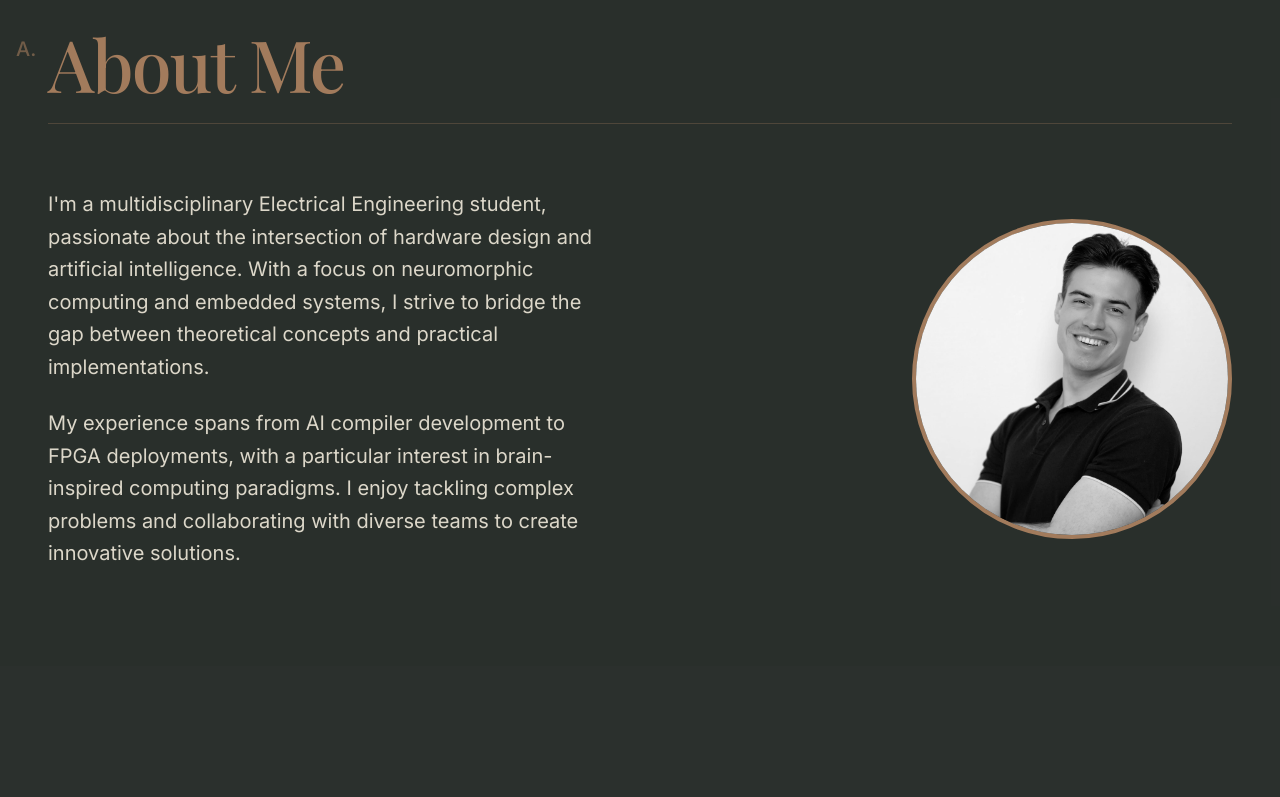
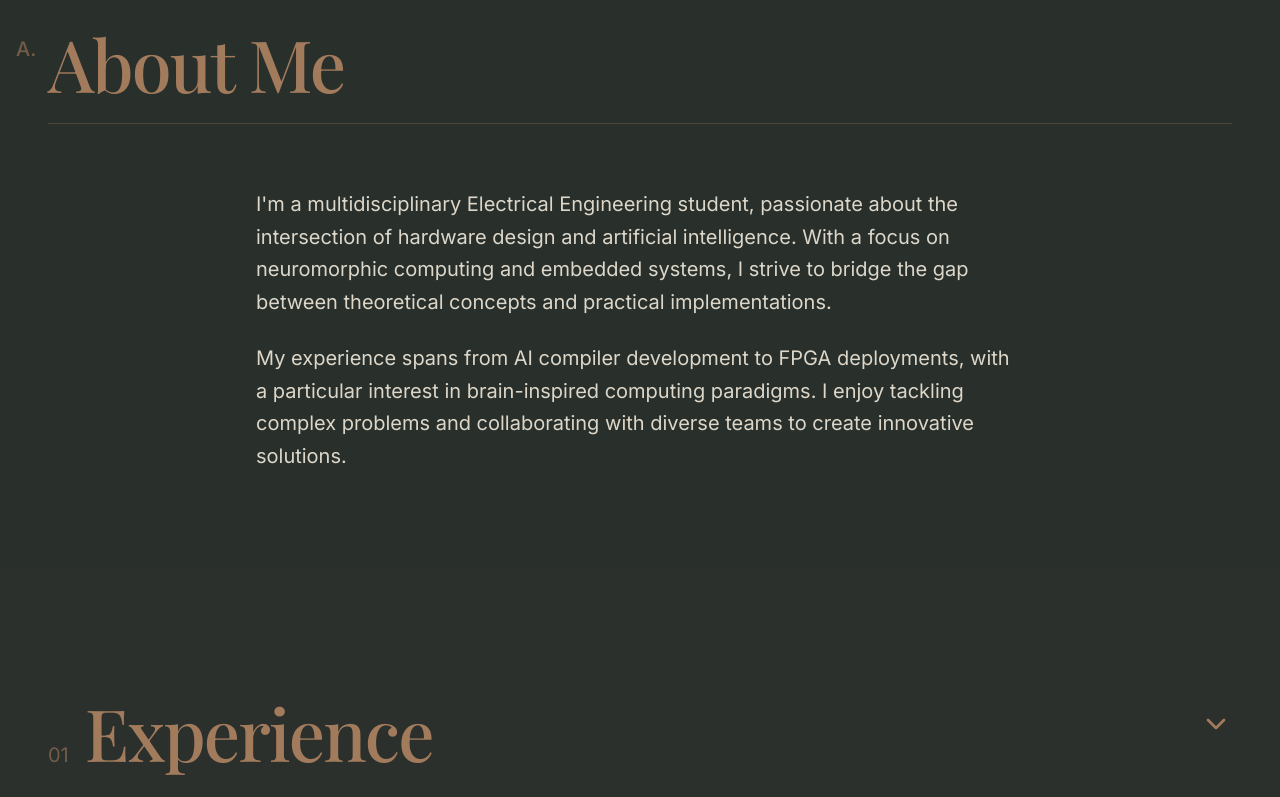
Before and after one commit to copparihollmann/page, a React (Vite) app: page / in a window 1280 px wide. Shown: the part 919-1716 px from the top of the page. Built offline with nearby package versions, Linux system fonts and the light colour scheme; a web font is replaced by a local one.

Commit message:
Refactor image display and section opening
- Removed image from AboutMe section.
- Adjusted Hero image appearance.
- Fixed default opening of Experience section.

```diff
--- a/src/components/AboutMe.tsx
+++ b/src/components/AboutMe.tsx
@@ -2,11 +2,7 @@
 import React from 'react';
 import SectionTitle from './SectionTitle';
 
-interface AboutMeProps {
-  image?: string;
-}
-
-const AboutMe: React.FC<AboutMeProps> = ({ image }) => {
+const AboutMe: React.FC = () => {
   return (
     <section id="about" className="section bg-dark-green/30">
       <SectionTitle
@@ -15,8 +11,7 @@ const AboutMe: React.FC<AboutMeProps> = ({ image }) => {
         number="A."
       />
 
-      <div className="grid grid-cols-1 md:grid-cols-2 gap-12 items-center">
-        <div className="order-2 md:order-1">
+      <div className="w-full max-w-3xl mx-auto">
         <div className="prose prose-invert max-w-none">
           <p className="text-xl text-cream leading-relaxed mb-6">
             I'm a multidisciplinary Electrical Engineering student, passionate about the intersection of hardware design and artificial intelligence. With a focus on neuromorphic computing and embedded systems, I strive to bridge the gap between theoretical concepts and practical implementations.
@@ -26,23 +21,6 @@ const AboutMe: React.FC<AboutMeProps> = ({ image }) => {
           </p>
         </div>
       </div>
-
-        <div className="order-1 md:order-2 flex justify-center md:justify-end">
-          {image ? (
-            <div className="relative w-64 h-64 md:w-80 md:h-80 overflow-hidden rounded-full border-4 border-light-brown">
-              <img
-                src={image}
-                alt="Agustin Nahuel Coppari Hollmann"
-                className="absolute inset-0 w-full h-full object-cover"
-              />
-            </div>
-          ) : (
-            <div className="w-64 h-64 md:w-80 md:h-80 rounded-full bg-warm-brown/20 flex items-center justify-center border-4 border-light-brown">
-              <span className="text-5xl text-light-brown">A</span>
-            </div>
-          )}
-        </div>
-      </div>
     </section>
   );
 };
--- a/src/components/Hero.tsx
+++ b/src/components/Hero.tsx
@@ -45,7 +45,7 @@ const Hero = ({ name, title, image }: HeroProps) => {
                   alt="Agustin Nahuel Coppari Hollmann"
                   className="object-cover w-full h-full"
                 />
-                <div className="absolute inset-0 bg-gradient-to-t from-dark-green/60 to-transparent"></div>
+                <div className="absolute inset-0 bg-gradient-to-t from-dark-green/40 to-transparent"></div>
               </div>
             </div>
           )}
--- a/src/pages/Index.tsx
+++ b/src/pages/Index.tsx
@@ -46,7 +46,7 @@ const Index = () => {
           image="/lovable-uploads/98cfbc7b-877a-45e9-a8b1-0d9696294068.png"
         />
 
-        <AboutMe image="/lovable-uploads/98cfbc7b-877a-45e9-a8b1-0d9696294068.png" />
+        <AboutMe />
 
         <div className="section">
           <ExpandableSection title="Experience" number="01" defaultOpen={false}>
```
Lines whose indentation alone changed are shown as unchanged.
